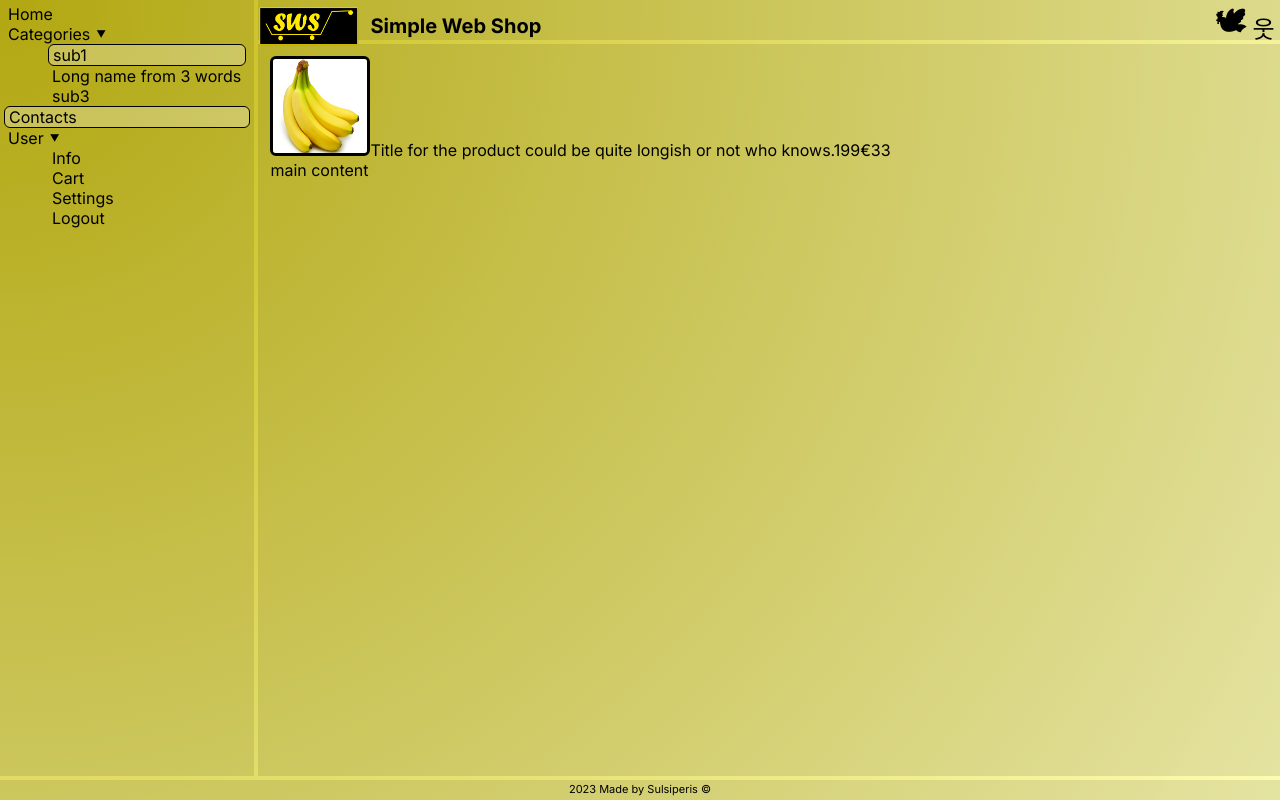
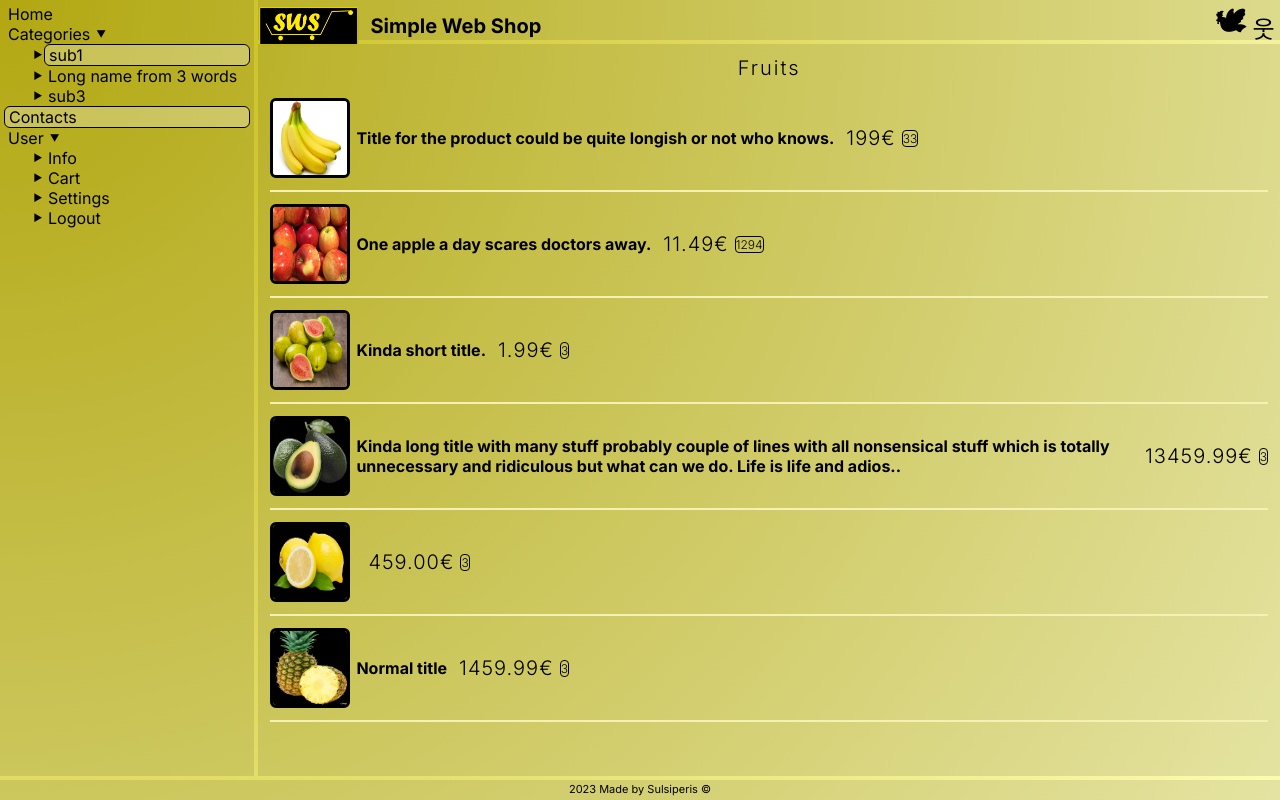
Before and after one commit to sulsiperis/sws-web-shop, a React (Create React App) app: page / in a window 1280 px wide. Both pictures are taken after a click on the element "Welcome to my simple web shop project". Built offline with nearby package versions, Linux system fonts and the light colour scheme.

Commit message:
-Product gallery improvements

```diff
--- a/src/App.css
+++ b/src/App.css
@@ -53,8 +53,10 @@ body {
 .header {
   display: grid;
   grid-template-columns: 100px 1fr 33px 33px;
+
   align-content: center;
   align-items: center;
+
   /* justify-content: space-between;  */
 
 
@@ -107,15 +109,16 @@ body {
 }
 .menu p, .menu li {
   cursor: pointer;
-  overflow: hidden;
+  /* overflow: hidden; */
   padding: 0px 4px 0px 4px;
 }
 .menu p:hover, .menu li:hover {
   border: 1px dotted #000;
   border-radius: 6px;
 }
-.menu ul {
+.menu ul, .menu li {
   list-style-type: "⯈";
+
 }
 /********** footer *********/
 .footer {
@@ -128,11 +131,49 @@ body {
 .content {
   padding: 12px;
 }
+.content-title {
+  font-size: 20px;
+  font-weight: 300;
+  letter-spacing: 2px;
+  padding-bottom: 6px;
+  display: flex;
+  justify-content: center;
+
+}
 
 /********** products *********/
 .product-thumb {
-  width: 100px;
-  height: 100px;
+  width: 80px;
+  height: 80px;
   border: 3px solid #000;
   border-radius: 6px;
+  cursor: pointer;
 }
+.product {
+  display: flex;
+  flex-direction: row;
+  align-items: center;
+  border-bottom: 2px solid #f5f0b3;
+  padding-block: 12px;
+
+}
+.product-title {
+  font-size: 16px;
+  font-weight: 700;
+  padding: 6px;
+  cursor: pointer;
+}
+.product-price {
+  font-size: 20px;
+  font-weight: 200;
+  letter-spacing: 1px;
+  margin: 0px 6px 0px 6px;
+  cursor: pointer;
+}
+.product-stock {
+  font-size: 12px;
+  font-weight: 200;
+  border-radius: 4px;
+  border: 1px solid #000;
+  cursor: pointer;
+}
--- a/src/components/Content.js
+++ b/src/components/Content.js
@@ -35,6 +35,7 @@ export default function Content(props) {
             <div className="g1"><Header changeIntro={props.changeIntro} /></div>
             <div className="g2"><Menu /></div>
             <div className="content">
+                <h2 className="content-title">Fruits</h2>
                 <div className="products">
                     <div className="product">
                         <img className="product-thumb" src={require(`../img/products/fruits/bananas.jpg`)} />
@@ -43,9 +44,42 @@ export default function Content(props) {
                         <span className="product-price">199€</span>
                         <span className="product-stock">33</span>
                     </div>
+                    <div className="product">
+                        <img className="product-thumb" src={require(`../img/products/fruits/apples.jpg`)} />
+                        {/* <ImageGallery items={images} showThumbnails={false} /> */}
+                        <span className="product-title">One apple a day scares doctors away.</span>
+                        <span className="product-price">11.49€</span>
+                        <span className="product-stock">1294</span>
+                    </div>
+                    <div className="product">
+                        <img className="product-thumb" src={require(`../img/products/fruits/guava.jpg`)} />
+                        {/* <ImageGallery items={images} showThumbnails={false} /> */}
+                        <span className="product-title">Kinda short title.</span>
+                        <span className="product-price">1.99€</span>
+                        <span className="product-stock">3</span>
+                    </div>
+                    <div className="product">
+                        <img className="product-thumb" src={require(`../img/products/fruits/avocados.jpg`)} />
+                        {/* <ImageGallery items={images} showThumbnails={false} /> */}
+                        <span className="product-title">Kinda long title with many stuff probably couple of lines with all nonsensical stuff which is totally unnecessary and ridiculous but what can we do. Life is life and adios..</span>
+                        <span className="product-price">13459.99€</span>
+                        <span className="product-stock">3</span>
+                    </div>
+                    <div className="product">
+                        <img className="product-thumb" src={require(`../img/products/fruits/lemons.jpg`)} />
+                        {/* <ImageGallery items={images} showThumbnails={false} /> */}
+                        <span className="product-title"></span>
+                        <span className="product-price">459.00€</span>
+                        <span className="product-stock">3</span>
+                    </div>
+                    <div className="product">
+                        <img className="product-thumb" src={require(`../img/products/fruits/pineapple.jpg`)} />
+                        {/* <ImageGallery items={images} showThumbnails={false} /> */}
+                        <span className="product-title">Normal title</span>
+                        <span className="product-price">1459.99€</span>
+                        <span className="product-stock">3</span>
+                    </div>
                 </div>
-
-                main content
             </div>
             <div className="g3"><Footer /></div>
         </div>
--- a/src/components/Menu.js
+++ b/src/components/Menu.js
@@ -13,22 +13,20 @@ export default function Menu() {
                 <li>User</li>
             </ul> */}
             <p>Home</p>
-            <p>Categories ⯆
+            <p>Categories ⯆</p>
             <ul>
                 <li className="selected">sub1</li>
                 <li>Long name from 3 words</li>
                 <li>sub3</li>
             </ul>
-            </p>
             <p className="selected">Contacts</p>
-            <p>User ⯆ {/* only show when signed-in otherwise show Sign-in */}
+            <p>User ⯆</p> {/* only show when signed-in otherwise show Sign-in */}
             <ul>
                 <li>Info</li>
                 <li>Cart</li> {/* only shown if there is at least 1 item in cart */}
                 <li>Settings</li>
                 <li>Logout</li>
             </ul>
-            </p>
         </div>
     )
 
```
Lines whose indentation alone changed are shown as unchanged.
